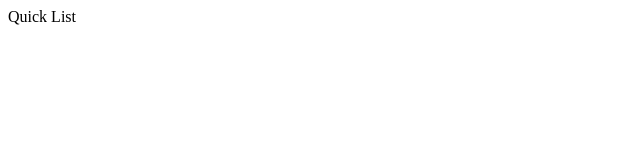
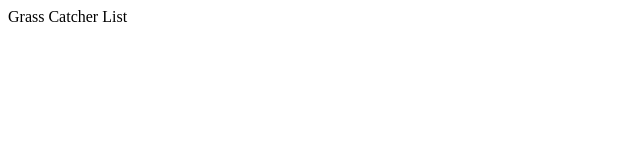
Before and after one commit to seabornlee/monotasking-web-app, a React app: page /grass-catcher in a window 1280 px wide. Shown: the top 160 px of the page, without its empty margins (0-640 px from the left). Built offline with nearby package versions, Linux system fonts and the light colour scheme.

Commit message:
[TECH] Config router

```diff
--- a/src/App.tsx
+++ /dev/null
@@ -1,12 +0,0 @@
-import React from 'react'
-import QuickList from './pages/QuickList'
-
-interface Props {
-  children: React.ReactNode
-}
-
-const App: React.StatelessComponent<Props> = (props: Props) => (
-  <div>{props.children}</div>
-)
-
-export default App
--- a/src/index.tsx
+++ b/src/index.tsx
@@ -5,19 +5,24 @@ import {
   BrowserRouter as Router,
   Route,
   Switch,
+  Redirect,
 } from 'react-router-dom'
 
-import App from './App'
-import QuickList from './pages/QuickList'
-
 import { store } from './store'
+import { App } from './pages/App'
+import { QuickList } from './pages/QuickList'
+import { GrassCatcher } from './pages/GrassCatcher'
+import { Completed } from './pages/Completed'
 
 ReactDOM.render(
   <Provider store={store}>
     <Router>
       <App>
         <Switch>
-          <Route path='/' component={QuickList} />
+          <Redirect exact={true} path='/' to='/quick-list' />
+          <Route path='/quick-list' component={QuickList} />
+          <Route path='/grass-catcher' component={GrassCatcher} />
+          <Route path='/completed' component={Completed} />
         </Switch>
       </App>
     </Router>
--- /dev/null
+++ b/src/pages/App/index.tsx
@@ -0,0 +1,9 @@
+import React from 'react'
+
+interface Props {
+  children: React.ReactNode
+}
+
+export const App: React.StatelessComponent<Props> = (props: Props) => (
+  <div>{props.children}</div>
+)
--- /dev/null
+++ b/src/pages/Completed/index.tsx
@@ -0,0 +1,9 @@
+import React from 'react'
+
+interface Props {}
+
+export const Completed: React.StatelessComponent<Props> = (props: Props) => (
+  <div>
+    Completed List
+  </div>
+)
--- /dev/null
+++ b/src/pages/GrassCatcher/index.tsx
@@ -0,0 +1,9 @@
+import React from 'react'
+
+interface Props {}
+
+export const GrassCatcher: React.StatelessComponent<Props> = (props: Props) => (
+  <div>
+    Grass Catcher List
+  </div>
+)
--- a/src/pages/QuickList/index.tsx
+++ b/src/pages/QuickList/index.tsx
@@ -2,10 +2,8 @@ import React from 'react'
 
 interface Props {}
 
-const QuickList: React.StatelessComponent<Props> = (props: Props) => (
+export const QuickList: React.StatelessComponent<Props> = (props: Props) => (
   <div>
     Quick List
   </div>
 )
-
-export default QuickList
```
